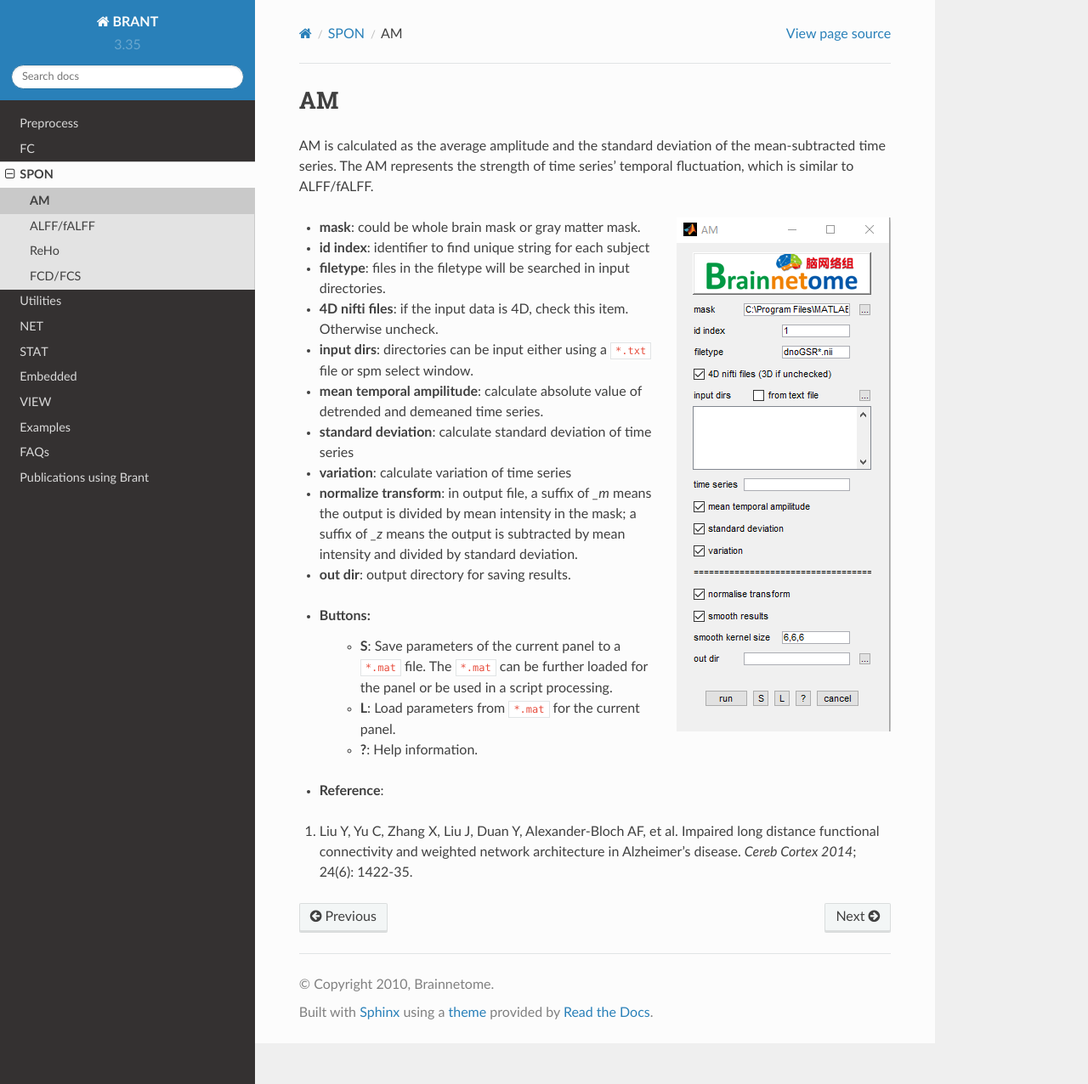
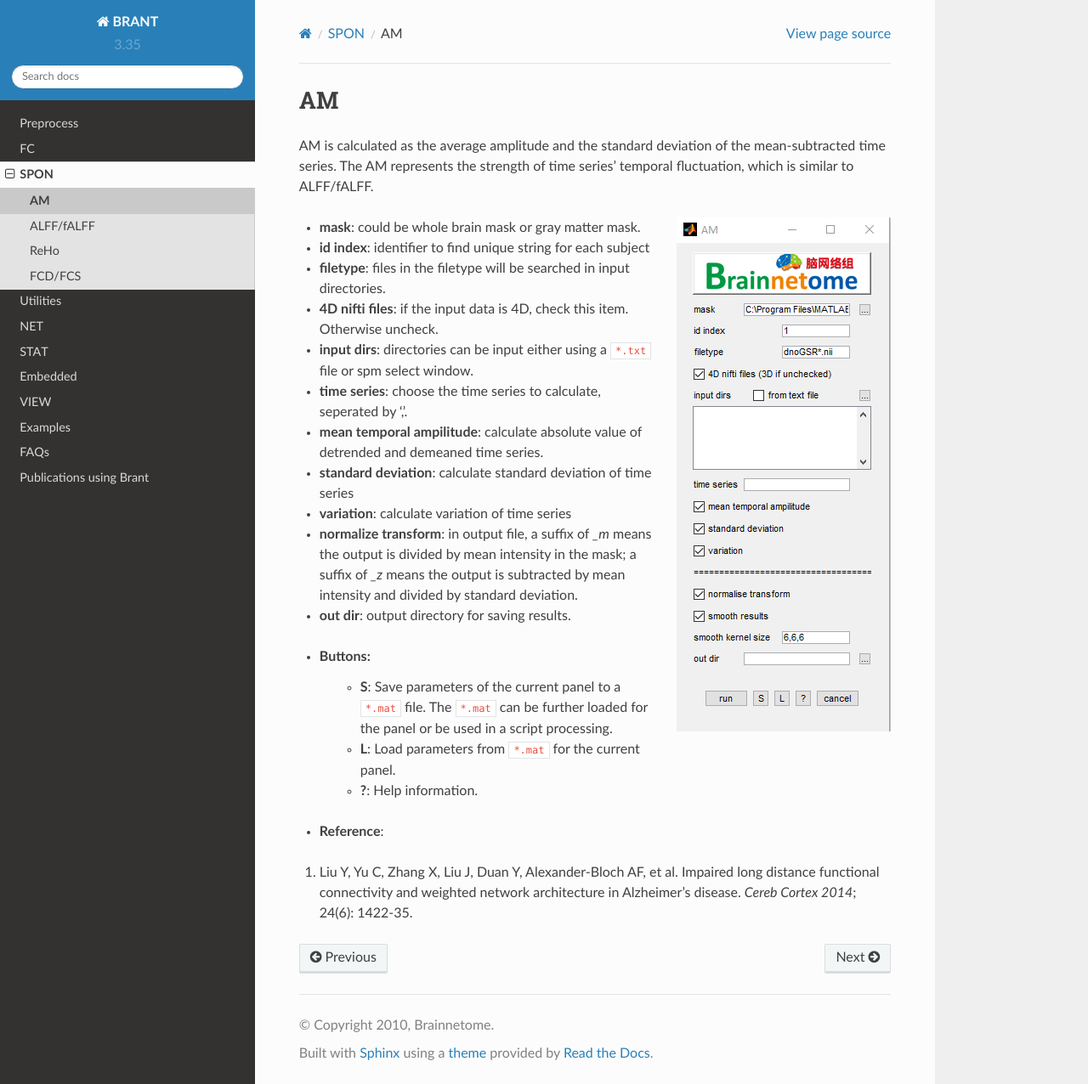
Before and after one commit to YongLiuLab/brant, a Sphinx documentation site: the page built from source/SPON_AM.txt, in a window 1280 px wide and 1276 px high. Shown: the whole window at 85% size. Built offline with Sphinx 7.4.7 and the Read the Docs theme 2.0.0, drawn with Linux system fonts in a browser that asks for light colours; pages that are not in the unit, such as notebooks, are missing from menus.

Commit message:
SPON_AM Update

```diff
--- a/source/SPON_AM.txt
+++ b/source/SPON_AM.txt
@@ -11,6 +11,7 @@ AM is calculated as the average amplitude and the standard deviation of the mean
 * **filetype**: files in the filetype will be searched in input directories.
 * **4D nifti files**: if the input data is 4D, check this item. Otherwise uncheck.
 * **input dirs**: directories can be input either using a :file:`\*.txt` file or spm select window.
+* **time series**: choose the time series to calculate, seperated by ','.
 
 * **mean temporal ampilitude**: calculate absolute value of detrended and demeaned time series.
 
```
